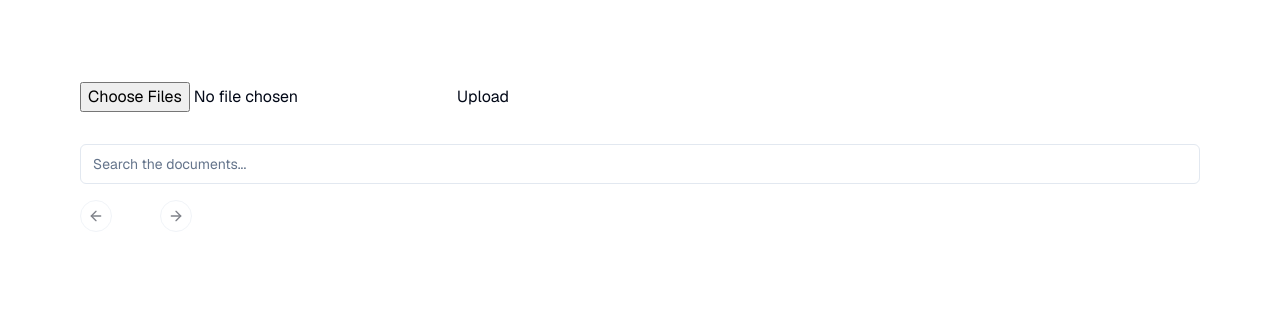
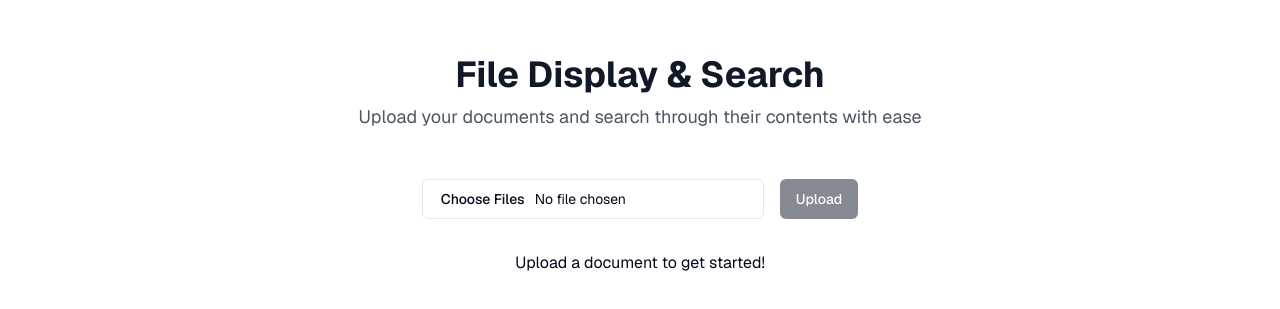
Before and after one commit to danjovich/file-keyword-searcher, a Next.js app: page / in a window 1280 px wide. Shown: the part 235-544 px from the top of the page. Built offline with nearby package versions, Linux system fonts and the light colour scheme.

Commit message:
feat: many style improvements

```diff
--- a/package.json
+++ b/package.json
@@ -9,7 +9,6 @@
     "lint": "next lint"
   },
   "dependencies": {
-    "@cyntler/react-doc-viewer": "^1.17.0",
     "@radix-ui/react-slot": "^1.1.2",
     "@vercel/blob": "^0.27.1",
     "class-variance-authority": "^0.7.1",
--- a/src/app/page.tsx
+++ b/src/app/page.tsx
@@ -5,6 +5,7 @@ import FileUpload from "@/components/FileUpload";
 import { QueryClient, QueryClientProvider } from "react-query";
 import { DocumentsProvider } from "../hooks/useDocuments";
 import SearchInput from "@/components/search/SearchInput";
+import Header from "@/components/Header";
 
 const queryClient = new QueryClient();
 
@@ -14,6 +15,7 @@ export default function Home() {
       <main className="flex flex-col gap-8 w-full row-start-2 items-center sm:items-start">
         <QueryClientProvider client={queryClient}>
           <DocumentsProvider>
+            <Header />
             <FileUpload />
             <SearchInput />
             <DocumentsViewer />
--- a/src/components/FileUpload.tsx
+++ b/src/components/FileUpload.tsx
@@ -1,12 +1,23 @@
 "use client";
 
-import { ChangeEvent, FormEvent, useRef, type ReactElement } from "react";
+import {
+  ChangeEvent,
+  FormEvent,
+  useRef,
+  useState,
+  type ReactElement,
+} from "react";
 import fileTypes from "@/config/fileTypes";
 import { upload } from "@vercel/blob/client";
 import { useDocuments } from "@/hooks/useDocuments";
+import { Input } from "./ui/input";
+import { Button } from "./ui/button";
+import { LoadingSpinner } from "./ui/loading-spinner";
 
 export default function FileUpload(): ReactElement {
   const { setDocuments } = useDocuments();
+  const [buttonEnabled, setButtonEnabled] = useState(false);
+  const [loading, setLoading] = useState(false);
 
   const onChangeFile = (event: ChangeEvent<HTMLInputElement>) => {
     const files = event.target.files ?? [];
@@ -15,8 +26,13 @@ export default function FileUpload(): ReactElement {
       if (!fileTypes.mimeTypes.includes(file.type)) {
         alert("Only .pdf, .docx, .doc and .xlsx files are allowed");
         event.target.value = "";
+        setButtonEnabled(false);
         return;
       }
+    }
+
+    if (files.length > 0) {
+      setButtonEnabled(true);
     }
   };
 
@@ -31,6 +47,7 @@ export default function FileUpload(): ReactElement {
 
     const files = inputFileRef.current.files ?? [];
 
+    setLoading(true);
     for (const file of files) {
       const blob = await upload(file.name, file, {
         access: "public",
@@ -43,23 +60,34 @@ export default function FileUpload(): ReactElement {
           uri: blob.url,
           type: blob.contentType,
           content: "",
+          name: blob.pathname,
         },
       ]);
     }
 
+    setLoading(false);
     inputFileRef.current.value = "";
+    setButtonEnabled(false);
   };
 
   return (
+    <div className="flex w-full gap-4 items-center justify-center">
       <form onSubmit={onSubmit} className="flex gap-4 items-center">
-      <input
+        <Input
           type="file"
           onChange={onChangeFile}
           accept={fileTypes.extensions.join(",")}
           multiple
           ref={inputFileRef}
         />
-      <button type="submit">Upload</button>
+        {loading ? (
+          <LoadingSpinner />
+        ) : (
+          <Button type="submit" disabled={!buttonEnabled}>
+            Upload
+          </Button>
+        )}
       </form>
+    </div>
   );
 }
--- /dev/null
+++ b/src/components/Header.tsx
@@ -0,0 +1,21 @@
+import { useDocuments } from "@/hooks/useDocuments";
+import { type ReactElement } from "react";
+
+export default function Header(): ReactElement {
+  const { documents } = useDocuments();
+
+  if (documents.length > 0) {
+    return <></>;
+  }
+
+  return (
+    <div className="flex flex-col gap-2 w-full text-center items-center sm:text-left mb-4">
+      <h1 className="text-4xl font-bold text-gray-900">
+        File Display & Search
+      </h1>
+      <p className="text-lg text-gray-600">
+        Upload your documents and search through their contents with ease
+      </p>
+    </div>
+  );
+}
--- a/src/components/documents/DocumentViewer.tsx
+++ b/src/components/documents/DocumentViewer.tsx
@@ -7,6 +7,7 @@ interface DocumentViewerProps {
   getHtml: (uri: string) => Promise<string>;
   index: number;
   type: string;
+  name: string;
 }
 
 export default function DocumentViewer({
@@ -14,6 +15,7 @@ export default function DocumentViewer({
   index,
   uri,
   type,
+  name,
 }: DocumentViewerProps): ReactElement {
   const { setDocuments, documents } = useDocuments();
 
@@ -24,7 +26,7 @@ export default function DocumentViewer({
       setHtml(data);
       setDocuments((prev) => {
         const newDocuments = [...prev];
-        newDocuments[index] = { uri, content: data, type };
+        newDocuments[index] = { uri, content: data, type, name };
         return newDocuments;
       });
     },
--- a/src/components/documents/DocumentsViewer.tsx
+++ b/src/components/documents/DocumentsViewer.tsx
@@ -1,4 +1,4 @@
-import { type ReactElement } from "react";
+import { useEffect, useMemo, useState, type ReactElement } from "react";
 import fetchRawDocumentAndApplyCallback from "../../utils/fetchRawDocumentAndApplyCallback";
 import mammoth from "mammoth";
 import XLSX from "xlsx";
@@ -6,6 +6,7 @@ import getTextFromPDF from "@/utils/getTextFromPDF";
 import DocumentViewer from "./DocumentViewer";
 import {
   Carousel,
+  CarouselApi,
   CarouselContent,
   CarouselItem,
   CarouselNext,
@@ -15,9 +16,9 @@ import fileTypes from "@/config/fileTypes";
 import { useDocuments } from "@/hooks/useDocuments";
 
 const getDocumentFetcher = (
-  mimetype: keyof typeof fileTypes.extensionMyMimetype
+  mimetype: keyof typeof fileTypes.extensionByMimetype
 ) => {
-  const extension = fileTypes.extensionMyMimetype[mimetype];
+  const extension = fileTypes.extensionByMimetype[mimetype];
 
   switch (extension) {
     case ".docx":
@@ -44,38 +45,73 @@ const getDocumentFetcher = (
 export default function DocumentsViewer(): ReactElement {
   const { documents } = useDocuments();
 
+  // carousel api
+  const [api, setApi] = useState<CarouselApi | undefined>();
+  // current selected document index (1-indexed)
+  const [current, setCurrent] = useState(1);
+
+  const currentDocumentName = useMemo(() => documents[current - 1]?.name, [
+    documents,
+    current,
+  ]);
+
+  useEffect(() => {
+    if (!api) {
+      return;
+    }
+
+    setCurrent(api.selectedScrollSnap() + 1);
+
+    api.on("select", () => {
+      setCurrent(api.selectedScrollSnap() + 1);
+    });
+  }, [api]);
+
+  if (documents.length === 0) {
+    return (
+      <p className="w-full text-center">Upload a document to get started!</p>
+    );
+  }
+
   return (
-    <>
-      <Carousel className="w-full" opts={{ dragFree: true, watchDrag: false }}>
-        <div>
-          <CarouselPrevious className="relative left-auto" />
-          <CarouselNext className="relative left-auto" />
+    <div className="flex items-center justify-center w-full">
+      <Carousel
+        className="w-full relative"
+        opts={{ dragFree: true, watchDrag: false }}
+        setApi={setApi}
+      >
+        <div className="flex justify-between items-center w-full">
+          <div>
+            <CarouselPrevious className="relative left-auto" />
+            <CarouselNext className="relative left-auto" />
+          </div>
+          <div className="text-center -mt-5">
+            <h2 className="text-xl font-bold">{currentDocumentName}</h2>
+            <p className="text-sm text-gray-600">
+              Document <b>{current}</b> out of <b>{documents.length}</b>
+            </p>
+          </div>
+          {/* Only for centering the title and document index */}
+          <div />
         </div>
         <CarouselContent>
           {documents.map((document) => (
-            <CarouselItem key={document.uri}>
-              <div className="p-1">
+            <CarouselItem key={document.uri + document.content} className="p-6">
+              <div className="p-3 border-[1px] border-slate-700 rounded-md">
                 <DocumentViewer
                   uri={document.uri}
                   getHtml={getDocumentFetcher(
-                    document.type as keyof typeof fileTypes.extensionMyMimetype
+                    document.type as keyof typeof fileTypes.extensionByMimetype
                   )}
                   index={documents.indexOf(document)}
                   type={document.type}
+                  name={document.name}
                 />
               </div>
             </CarouselItem>
           ))}
         </CarouselContent>
       </Carousel>
-      {/* {documents.map((document) => (
-        <DocumentViewer
-          key={document.uri}
-          documentPromise={documentFetchers[
-            document.type as keyof typeof documentFetchers
-          ](document.uri)}
-        />
-      ))} */}
-    </>
+    </div>
   );
 }
--- a/src/components/search/SearchInput.tsx
+++ b/src/components/search/SearchInput.tsx
@@ -3,12 +3,14 @@ import { Input } from "../ui/input";
 import { useDocuments } from "@/hooks/useDocuments";
 
 export default function SearchInput(): ReactElement {
-  const { setSearchQuery } = useDocuments();
+  const { setSearchQuery, documents } = useDocuments();
 
-  return (
+  return documents.length > 0 ? (
     <Input
       placeholder="Search the documents..."
       onChange={(e) => setSearchQuery(e.target.value)}
     />
+  ) : (
+    <></>
   );
 }
--- /dev/null
+++ b/src/components/ui/loading-spinner.tsx
@@ -0,0 +1,21 @@
+import { cn } from "@/lib/utils";
+
+/**
+ * A simple loading spinner. Reference: https://github.com/shadcn-ui/ui/discussions/1694#discussioncomment-7477119.
+ */
+export const LoadingSpinner = ({ className }: { className?: string }) => (
+  <svg
+    xmlns="http://www.w3.org/2000/svg"
+    width="24"
+    height="24"
+    viewBox="0 0 24 24"
+    fill="none"
+    stroke="currentColor"
+    strokeWidth="2"
+    strokeLinecap="round"
+    strokeLinejoin="round"
+    className={cn("animate-spin", className)}
+  >
+    <path d="M21 12a9 9 0 1 1-6.219-8.56" />
+  </svg>
+);
--- a/src/config/fileTypes.ts
+++ b/src/config/fileTypes.ts
@@ -8,7 +8,7 @@ const extensionMyMimetype = {
 } as const;
 
 const fileTypes = {
-  extensionMyMimetype,
+  extensionByMimetype: extensionMyMimetype,
   extensions: Object.values(extensionMyMimetype),
   mimeTypes: Object.keys(extensionMyMimetype),
 };
--- a/src/hooks/useDocuments.tsx
+++ b/src/hooks/useDocuments.tsx
@@ -7,6 +7,7 @@ interface DocumentsContextType {
     uri: string;
     content: string;
     type: string;
+    name: string;
   }[];
   setDocuments: React.Dispatch<
     React.SetStateAction<DocumentsContextType["documents"]>
```
Also changed, not shown: 1 other file (tests, documents, lock files or other folders). Lines whose indentation alone changed are shown as unchanged.
